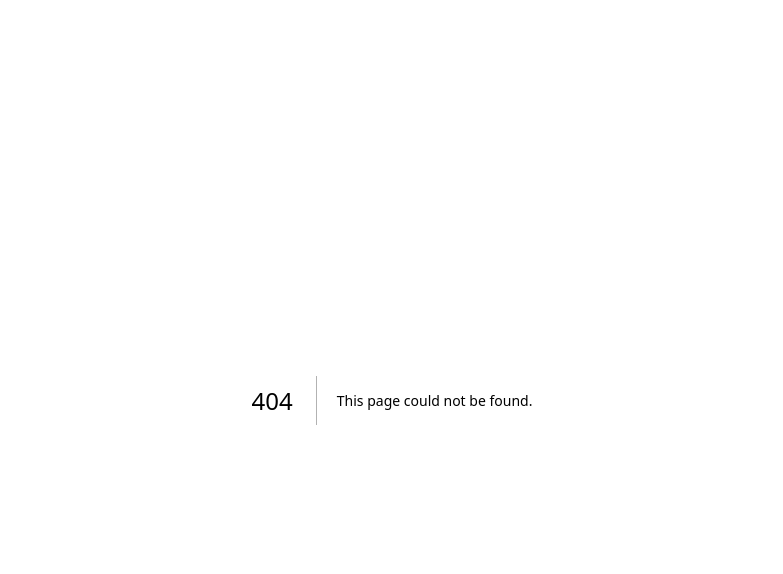
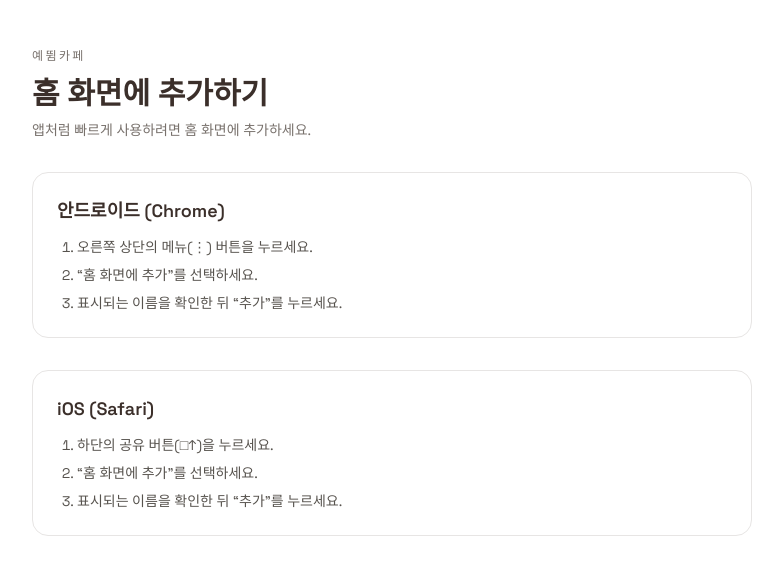
Before and after one commit to joyaxis/YettwimCafe, a Next.js app: page /install in a window 1280 px wide. Before the commit this address had no page. Shown: the top 574 px of the page, without its empty margins (248-1031 px from the left). Built offline with nearby package versions, Linux system fonts and the light colour scheme.

Commit message:
create install page

```diff
--- /dev/null
+++ b/app/install/page.tsx
@@ -0,0 +1,48 @@
+"use client";
+
+import { useMemo } from "react";
+
+export default function InstallPage() {
+  const ua = typeof navigator !== "undefined" ? navigator.userAgent : "";
+  const platform = useMemo(() => {
+    if (/iphone|ipad|ipod/i.test(ua)) return "ios";
+    if (/android/i.test(ua)) return "android";
+    return "other";
+  }, [ua]);
+
+  return (
+    <main className="mx-auto flex min-h-screen w-full max-w-3xl flex-col gap-8 px-6 py-12">
+      <header>
+        <p className="text-xs uppercase tracking-[0.2em] text-stone-500">예뜀카페</p>
+        <h1 className="mt-3 text-3xl font-semibold">홈 화면에 추가하기</h1>
+        <p className="mt-2 text-sm text-stone-500">
+          앱처럼 빠르게 사용하려면 홈 화면에 추가하세요.
+        </p>
+      </header>
+
+      <section className="rounded-2xl border border-stone-200 bg-white p-6">
+        <h2 className="text-lg font-semibold">안드로이드 (Chrome)</h2>
+        <ol className="mt-3 list-decimal space-y-2 pl-5 text-sm text-stone-600">
+          <li>오른쪽 상단의 메뉴(⋮) 버튼을 누르세요.</li>
+          <li>“홈 화면에 추가”를 선택하세요.</li>
+          <li>표시되는 이름을 확인한 뒤 “추가”를 누르세요.</li>
+        </ol>
+      </section>
+
+      <section className="rounded-2xl border border-stone-200 bg-white p-6">
+        <h2 className="text-lg font-semibold">iOS (Safari)</h2>
+        <ol className="mt-3 list-decimal space-y-2 pl-5 text-sm text-stone-600">
+          <li>하단의 공유 버튼(□↑)을 누르세요.</li>
+          <li>“홈 화면에 추가”를 선택하세요.</li>
+          <li>표시되는 이름을 확인한 뒤 “추가”를 누르세요.</li>
+        </ol>
+      </section>
+
+      {platform !== "other" && (
+        <p className="text-xs text-stone-500">
+          현재 기기: {platform === "ios" ? "iOS" : "Android"}
+        </p>
+      )}
+    </main>
+  );
+}
--- a/app/layout.tsx
+++ b/app/layout.tsx
@@ -4,7 +4,6 @@ export const metadata = {
   title: "예뜀카페",
   description: "카페 메뉴 주문",
   manifest: "/manifest.json",
-  themeColor: "#8b6f5c",
   icons: {
     icon: [
       { url: "/icons/icon-192.png", sizes: "192x192", type: "image/png" },
@@ -12,6 +11,10 @@ export const metadata = {
     ],
     apple: "/icons/icon-180.png",
   },
+};
+
+export const viewport = {
+  themeColor: "#8b6f5c",
 };
 
 export default function RootLayout({
--- a/app/page.tsx
+++ b/app/page.tsx
@@ -1,5 +1,23 @@
-import OrderPage from "./components/OrderPage";
+"use client";
+
+import { useEffect, useState } from "react";
+import { useRouter } from "next/navigation";
 
 export default function Home() {
-  return <OrderPage />;
+  const router = useRouter();
+  const [checking, setChecking] = useState(true);
+
+  useEffect(() => {
+    const isStandalone =
+      window.matchMedia("(display-mode: standalone)").matches ||
+      (window.navigator as { standalone?: boolean }).standalone === true;
+    router.replace(isStandalone ? "/customer/login" : "/install");
+    setChecking(false);
+  }, [router]);
+
+  return (
+    <main className="mx-auto flex min-h-screen w-full items-center justify-center px-6 text-sm text-stone-500">
+      {checking ? "화면을 준비 중입니다..." : "이동 중입니다..."}
+    </main>
+  );
 }
```
Also changed, not shown: public/sw.js (+6 -1 lines).
